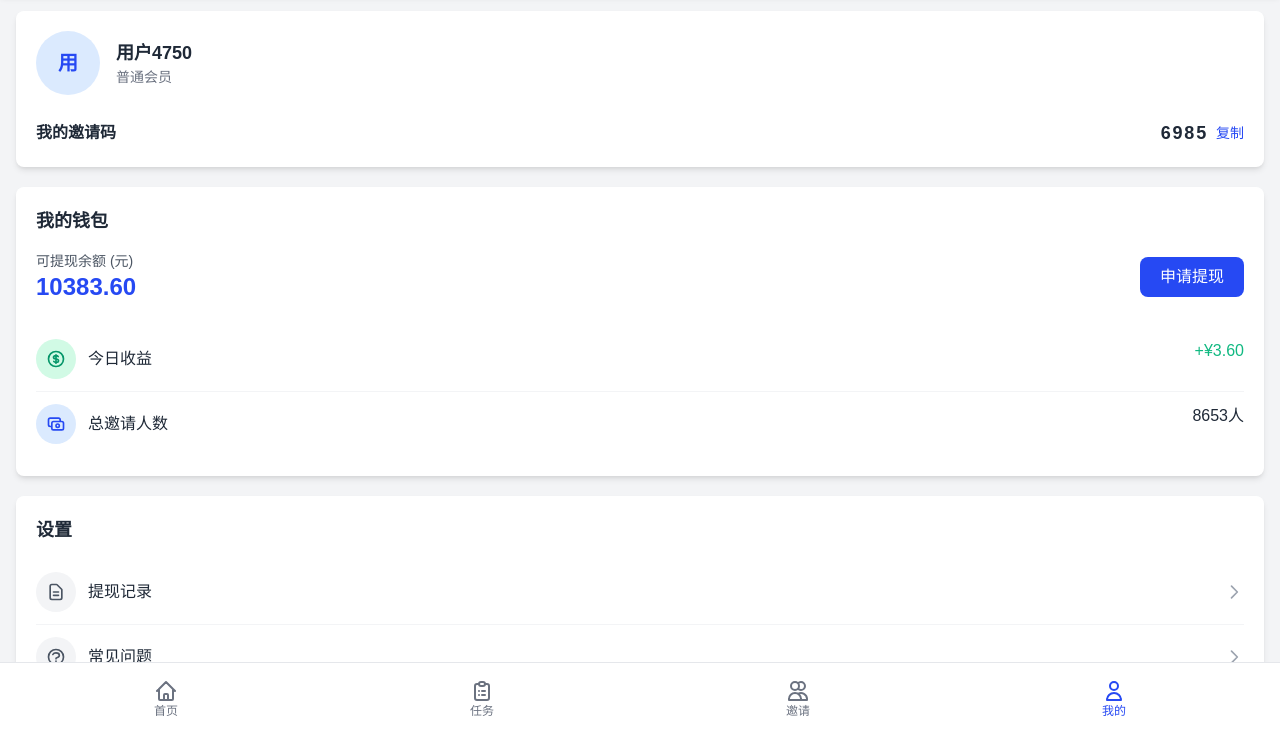
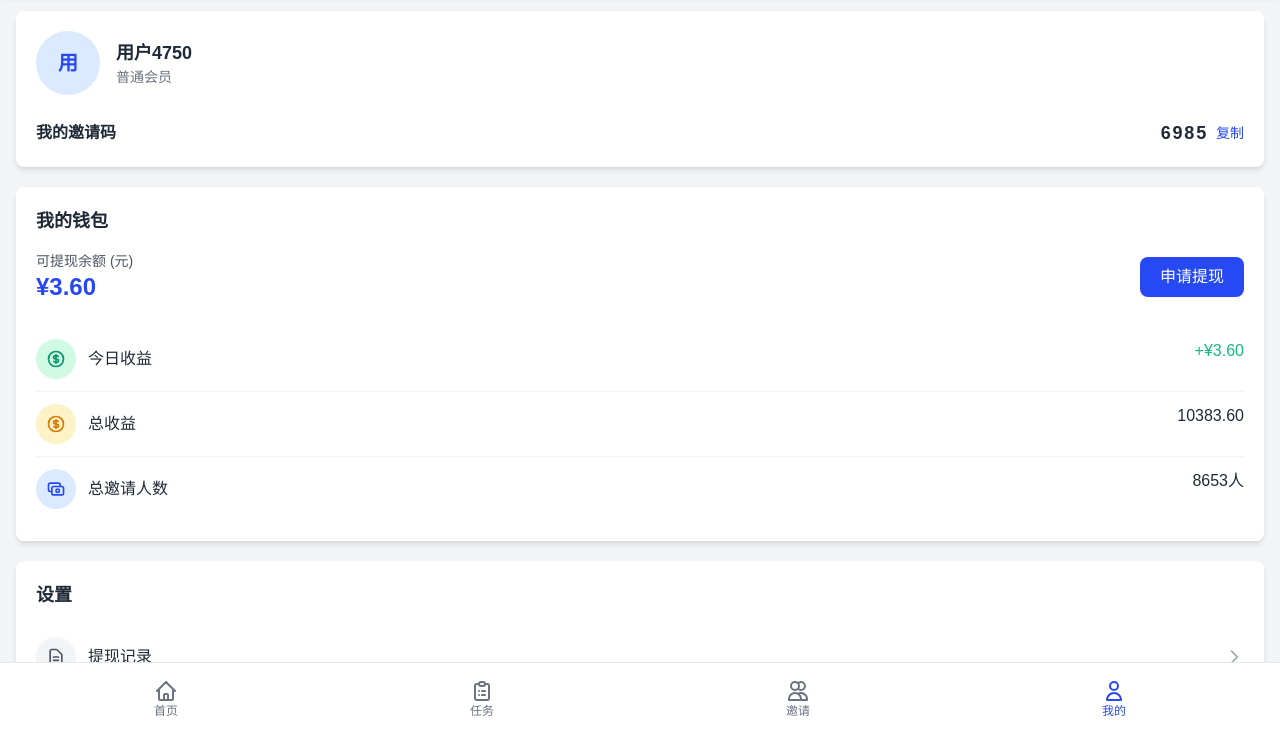
Before and after one commit to gegj/cy3, a plain HTML site: page pages/my.html in a window 1280 px wide. Shown: the part 65-800 px from the top of the page. Drawn offline with nearby package versions, Linux system fonts and the light colour scheme.

Commit message:
Update my.html

```diff
--- a/pages/my.html
+++ b/pages/my.html
@@ -56,7 +56,7 @@
                 <div class="flex justify-between items-center">
                     <div>
                         <p class="text-sm text-gray-600">可提现余额 (元)</p>
-                        <p class="text-2xl font-bold text-primary" id="total-earnings">43265.00</p>
+                        <p class="text-2xl font-bold text-primary" id="withdrawable-amount">15.00</p>
                     </div>
                     <button id="withdraw-btn" class="bg-primary text-white px-5 py-2 rounded-lg">申请提现</button>
                 </div>
@@ -72,6 +72,18 @@
                             <span>今日收益</span>
                         </div>
                         <span class="text-green-500 font-medium" id="today-earnings">+¥15.00</span>
+                    </div>
+
+                    <div class="flex justify-between border-b border-gray-100 py-3">
+                        <div class="flex items-center">
+                            <div class="w-10 h-10 rounded-full bg-yellow-100 flex items-center justify-center mr-3 text-yellow-600">
+                                <svg xmlns="http://www.w3.org/2000/svg" class="h-5 w-5" fill="none" viewBox="0 0 24 24" stroke="currentColor">
+                                    <path stroke-linecap="round" stroke-linejoin="round" stroke-width="2" d="M12 8c-1.657 0-3 .895-3 2s1.343 2 3 2 3 .895 3 2-1.343 2-3 2m0-8c1.11 0 2.08.402 2.599 1M12 8V7m0 1v8m0 0v1m0-1c-1.11 0-2.08-.402-2.599-1M21 12a9 9 0 11-18 0 9 9 0 0118 0z" />
+                                </svg>
+                            </div>
+                            <span>总收益</span>
+                        </div>
+                        <span class="font-medium" id="total-earnings">43265.00</span>
                     </div>
 
                     <div class="flex justify-between py-3">
```
